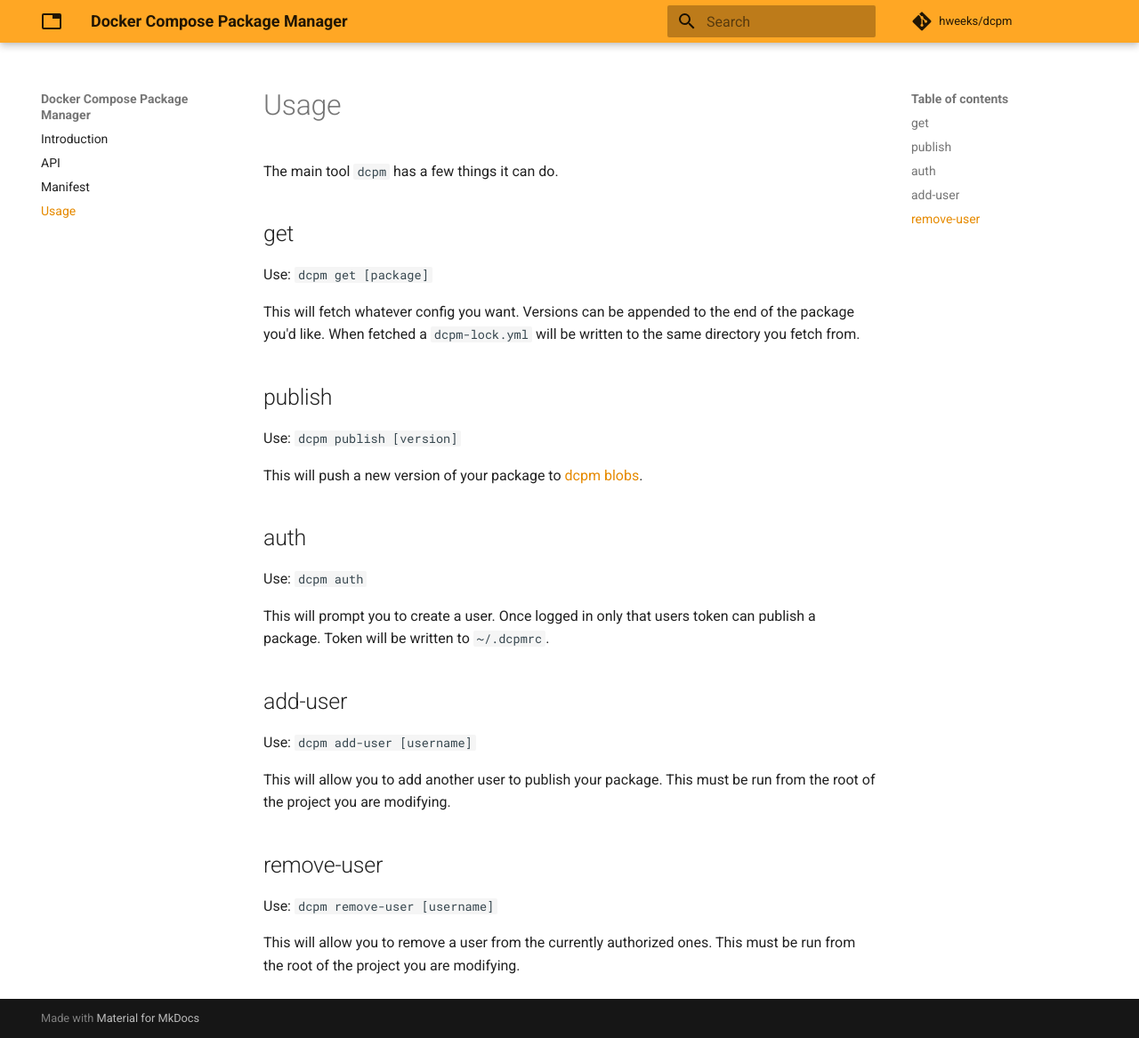
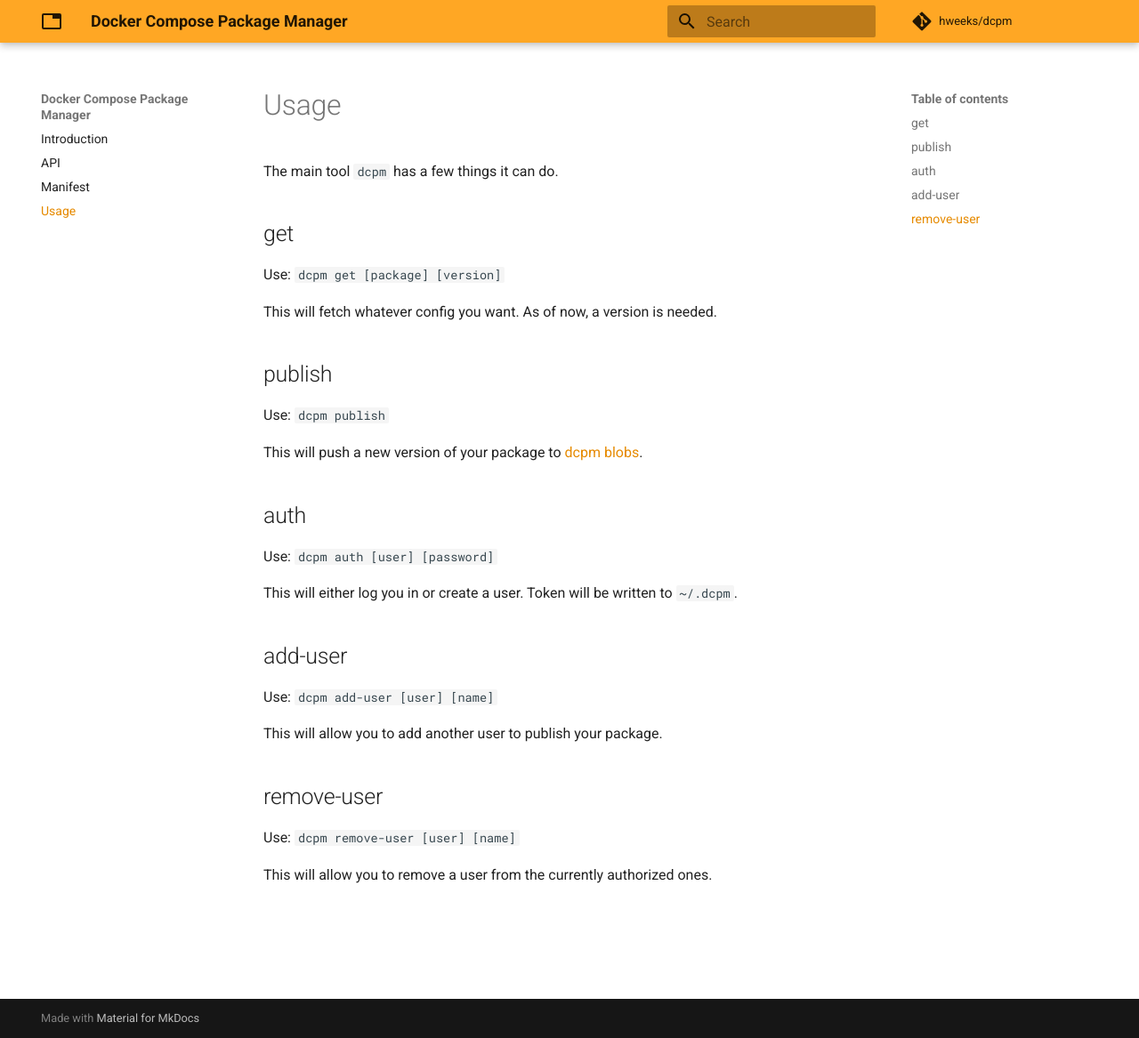
Before and after one commit to hweeks/dcpm, an MkDocs documentation site: the page built from packages/docs/docs/use.md, in a window 1280 px wide and 1167 px high. Shown: the whole window at 89% size. Built offline with MkDocs 1.6.1 and Material for MkDocs 9.7.7, drawn with Linux system fonts in a browser that asks for light colours; comment, search, counter and statistics services are not loaded.

```diff
--- a/package.json
+++ b/package.json
@@ -6,6 +6,9 @@
   "license": "MIT",
   "devDependencies": {
     "lerna": "^3.18.4"
+  },
+  "scripts": {
+    "lint": "lerna run lint --parallel"
   },
   "private": true,
   "workspaces": [
--- a/packages/docs/docs/use.md
+++ b/packages/docs/docs/use.md
@@ -4,30 +4,30 @@
 
 ## get
 
-Use: `dcpm get [package]`
+Use: `dcpm get [package] [version]`
 
-This will fetch whatever config you want. Versions can be appended to the end of the package you'd like. When fetched a `dcpm-lock.yml` will be written to the same directory you fetch from.
+This will fetch whatever config you want. As of now, a version is needed.
 
 ## publish
 
-Use: `dcpm publish [version]`
+Use: `dcpm publish`
 
 This will push a new version of your package to [dcpm blobs](https://blobs.dcpm.dev).
 
 ## auth
 
-Use: `dcpm auth`
+Use: `dcpm auth [user] [password]`
 
-This will prompt you to create a user. Once logged in only that users token can publish a package. Token will be written to `~/.dcpmrc`.
+This will either log you in or create a user. Token will be written to `~/.dcpm`.
 
 ## add-user
 
-Use: `dcpm add-user [username]`
+Use: `dcpm add-user [user] [name]`
 
-This will allow you to add another user to publish your package. This must be run from the root of the project you are modifying.
+This will allow you to add another user to publish your package.
 
 ## remove-user
 
-Use: `dcpm remove-user [username]`
+Use: `dcpm remove-user [user] [name]`
 
-This will allow you to remove a user from the currently authorized ones. This must be run from the root of the project you are modifying.
+This will allow you to remove a user from the currently authorized ones.
```
Also changed, not shown: packages/docs/docs/api.md (+16 -0 lines), packages/docs/docs/index.md (+1 -1 lines), 12 other files.
